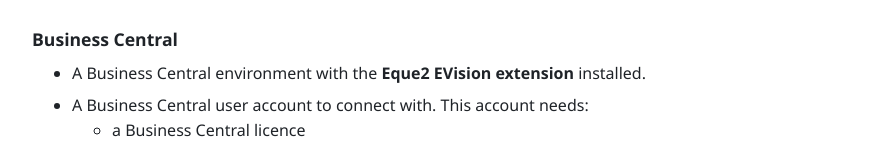
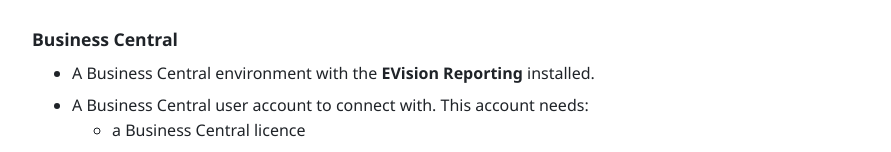
Before and after one commit to eque2/evision_powerbi_help, a plain HTML site: page index.html in a window 1280 px wide. Shown: the part 1161-1313 px from the top of the page, without its empty margins (194-1085 px from the left). Drawn offline with Linux system fonts and the light colour scheme.

Commit message:
fixed app name

```diff
--- a/index.html
+++ b/index.html
@@ -95,7 +95,7 @@
 
 <h3>Business Central</h3>
 <ul>
-  <li>A Business Central environment with the <strong>Eque2 EVision extension</strong> installed.</li>
+  <li>A Business Central environment with the <strong>EVision Reporting</strong> installed.</li>
   <li>A Business Central user account to connect with. This account needs:
     <ul>
       <li>a Business Central licence</li>
```
